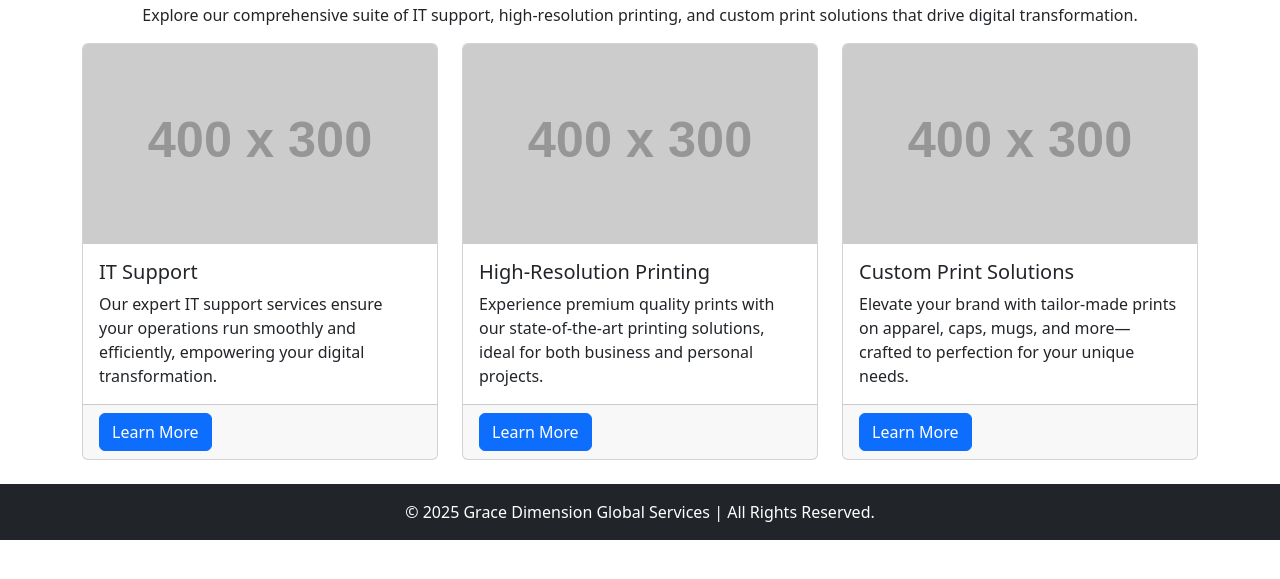
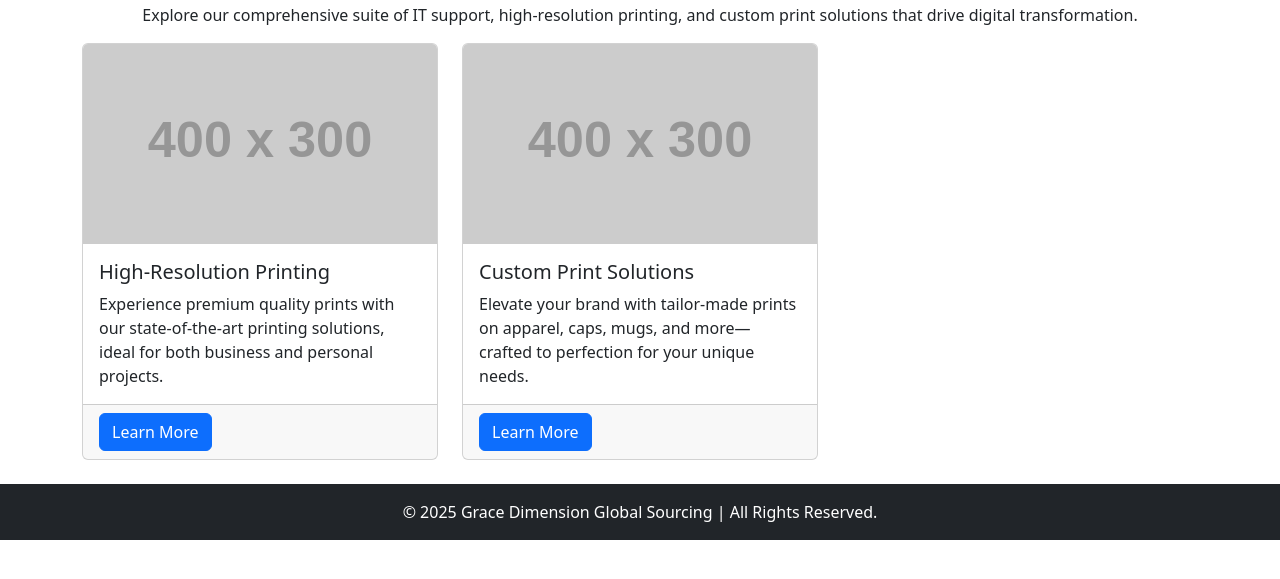
Before and after one commit to sam-14uel/gdgs, a plain HTML site: page p.html in a window 1280 px wide. Shown: the part 133-712 px from the top of the page. Drawn offline with Linux system fonts and the light colour scheme; placeholder pictures from the web are drawn by us.

Commit message:
Update p.html

```diff
--- a/p.html
+++ b/p.html
@@ -3,7 +3,7 @@
 <head>
   <meta charset="UTF-8" />
   <meta name="viewport" content="width=device-width, initial-scale=1.0" />
-  <title>Products & Services - Grace Dimension Global Services</title>
+  <title>Products & Services - Grace Dimension Global Sourcing</title>
   <!-- Bootstrap CSS -->
   <!-- <link href="https://cdn.jsdelivr.net/npm/bootstrap@5.3.0/dist/css/bootstrap.min.css" rel="stylesheet" /> -->
   <link href="css/bootstrap.min.css" rel="stylesheet" />
@@ -49,7 +49,7 @@
     <p class="text-center">Explore our comprehensive suite of IT support, high-resolution printing, and custom print solutions that drive digital transformation.</p>
     <!-- Additional product listings and details can be integrated here -->
     <div class="row row-cols-1 row-cols-md-3 g-4">
-        <div class="col">
+<!--         <div class="col">
             <div class="card h-100">
                 <img src="https://via.placeholder.com/400x300" class="card-img-top" alt="IT Support">
                 <div class="card-body">
@@ -60,7 +60,7 @@
                   <a href="#" class="btn btn-primary">Learn More</a>
                 </div>
             </div>
-        </div>
+        </div> -->
         <div class="col">
           <div class="card h-100">
               <img src="https://via.placeholder.com/400x300" class="card-img-top" alt="High-Resolution Printing">
@@ -91,7 +91,7 @@
 
   <!-- Footer -->
   <footer class="bg-dark text-white text-center py-3">
-    &copy; 2025 Grace Dimension Global Services | All Rights Reserved.
+    &copy; 2025 Grace Dimension Global Sourcing | All Rights Reserved.
   </footer>
 
   <!-- Bootstrap JS Bundle with Popper -->
```
Lines whose indentation alone changed are shown as unchanged.
